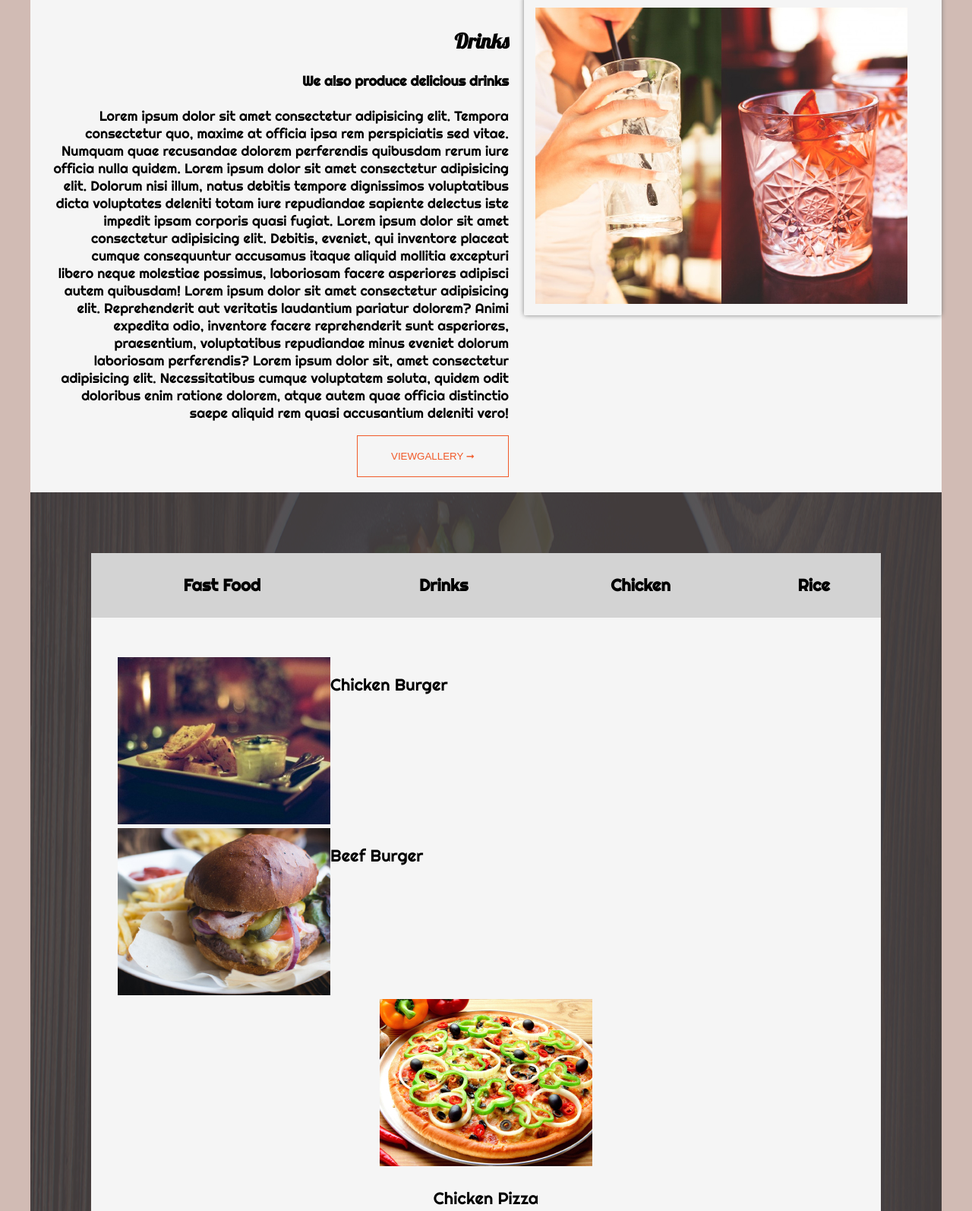
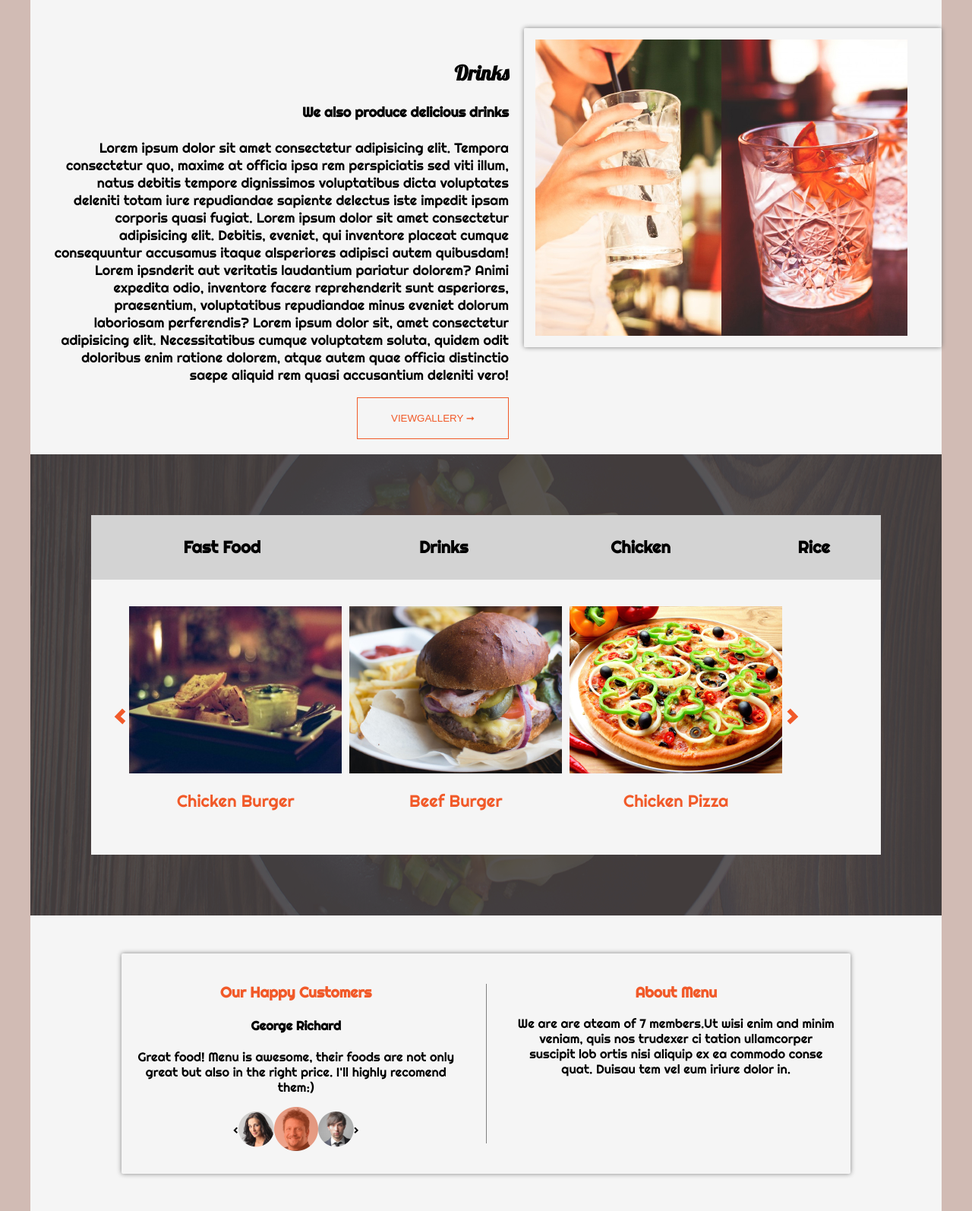
Before and after one commit to FREDRICK-01/Anitas-kitchen, a plain HTML site: page index.html in a window 1280 px wide. Shown: the part 1203-2797 px from the top of the page at 76% size. Drawn offline with Linux system fonts and the light colour scheme.

Commit message:
final product

```diff
--- a/index.css
+++ b/index.css
@@ -18,6 +18,16 @@ body {
     position: relative;color: white;
     font-family: 'Segoe UI', Tahoma, Geneva, Verdana, sans-serif;
     overflow: hidden;
+}
+.list {
+    display: flex;
+    flex-direction: row;
+    align-items: center;
+}
+.list>p {
+    color: #F15A29;
+    font-size: xx-large;
+    font-weight: 600;
 }
  #nav {
     float: left;
@@ -189,6 +199,15 @@ input[type="submit" i] {
     box-shadow: 0px 0px 6px grey;
     overflow: hidden;
 }
+.pics  {
+    width: 100%;
+    display: flex;
+    flex-direction: column;
+    border: 15px solid whitesmoke;
+    border-radius: 2px;
+    box-shadow: 1px 5px 6px grey;
+    overflow: hidden;
+}
 #food_drinks {
     height: auto;
     width: auto;
@@ -252,9 +271,11 @@ th {
 
 #food {
     display: flex;
-    flex-direction: row;
-    overflow: auto;
+    flex-direction: column;
     margin: 5px;
+}
+#food >p {
+    color:#F15A29;
 }
 .box >p {
     color:#F15A29;
@@ -275,7 +296,7 @@ th {
     box-shadow: 0px 0px 6px grey;
     padding: 20px;
 }
-#customerriview {
+#customerreview {
     flex: 2;
     margin-right: 40px;
     text-align: center;
--- a/index.html
+++ b/index.html
@@ -10,7 +10,6 @@
 <link href="https://fonts.googleapis.com/css2?family=Righteous&display=swap" rel="stylesheet">
 <link rel="preconnect" href="https://fonts.gstatic.com">
 <link href="https://fonts.googleapis.com/css2?family=Lobster&display=swap" rel="stylesheet">
-
 </head>
 <body>
     <div id="main">
@@ -66,10 +65,9 @@
             <h2>Drinks</h2>
             <h4>We also produce delicious drinks</h4>
             <p>
-                Lorem ipsum dolor sit amet consectetur adipisicing elit. Tempora consectetur quo, maxime at officia ipsa rem perspiciatis sed vitae. Numquam quae recusandae dolorem perferendis quibusdam rerum iure officia nulla quidem.
-                Lorem ipsum dolor sit amet consectetur adipisicing elit. Dolorum nisi illum, natus debitis tempore dignissimos voluptatibus dicta voluptates deleniti totam iure repudiandae sapiente delectus iste impedit ipsam corporis quasi fugiat.
-                Lorem ipsum dolor sit amet consectetur adipisicing elit. Debitis, eveniet, qui inventore placeat cumque consequuntur accusamus itaque aliquid mollitia excepturi libero neque molestiae possimus, laboriosam facere asperiores adipisci autem quibusdam!
-                Lorem ipsum dolor sit amet consectetur adipisicing elit. Reprehenderit aut veritatis laudantium pariatur dolorem? Animi expedita odio, inventore facere reprehenderit sunt asperiores, praesentium, voluptatibus repudiandae minus eveniet dolorum laboriosam perferendis?
+                Lorem ipsum dolor sit amet consectetur adipisicing elit. Tempora consectetur quo, maxime at officia ipsa rem perspiciatis sed viti illum, natus debitis tempore dignissimos voluptatibus dicta voluptates deleniti totam iure repudiandae sapiente delectus iste impedit ipsam corporis quasi fugiat.
+                Lorem ipsum dolor sit amet consectetur adipisicing elit. Debitis, eveniet, qui inventore placeat cumque consequuntur accusamus itaque alsperiores adipisci autem quibusdam!
+                Lorem ipsnderit aut veritatis laudantium pariatur dolorem? Animi expedita odio, inventore facere reprehenderit sunt asperiores, praesentium, voluptatibus repudiandae minus eveniet dolorum laboriosam perferendis?
                 Lorem ipsum dolor sit, amet consectetur adipisicing elit. Necessitatibus cumque voluptatem soluta, quidem odit doloribus enim ratione dolorem, atque autem quae officia distinctio saepe aliquid rem quasi accusantium deleniti vero!
             </p>
             <input type="submit" id="viewgallery" value="VIEWGALLERY &#10142;">
@@ -97,7 +95,7 @@
             <div id="box">
                 <div class="list">
                     <p>
-                        <i class="left"></i>
+                        &#60;
                     </p>
                     <div id="food">
                         <img src="assets-20210611T085235Z-001/assets/fastfood/chickenBurger.jpg" alt="Chicken Burger">
@@ -107,12 +105,12 @@
                         <img src="assets-20210611T085235Z-001/assets/fastfood/beefBurger.jpg" alt="Beef Burger">
                         <p>Beef Burger</p>
                     </div>
-                    <div>
+                    <div id="food">
                         <img src="assets-20210611T085235Z-001/assets/fastfood/chickenPizza.jpg" alt="Chicken Pizza">
                         <p>Chicken Pizza</p>
                     </div>
                     <p>
-                        <i class="right"></i>
+                        &#62;
                     </p>
                 </div>
             </div>
```
Also changed, not shown: 1 other file.
